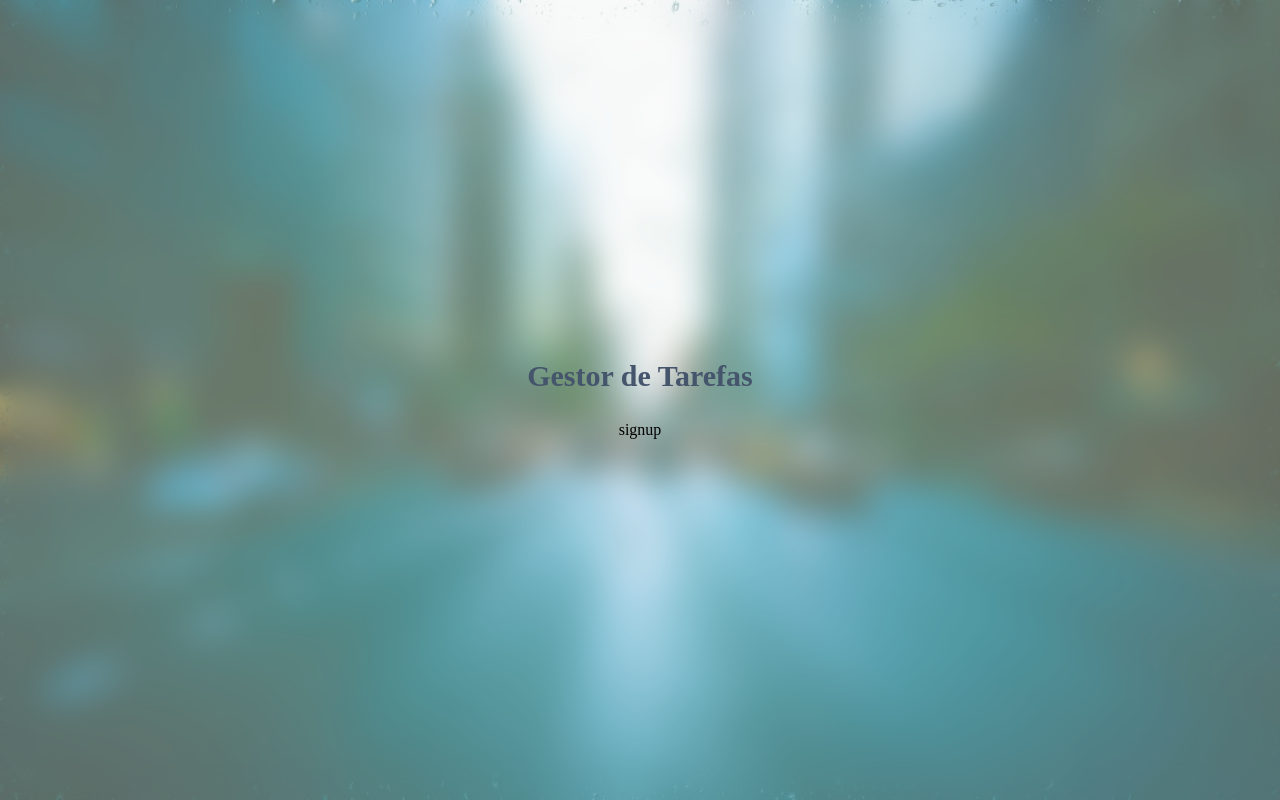
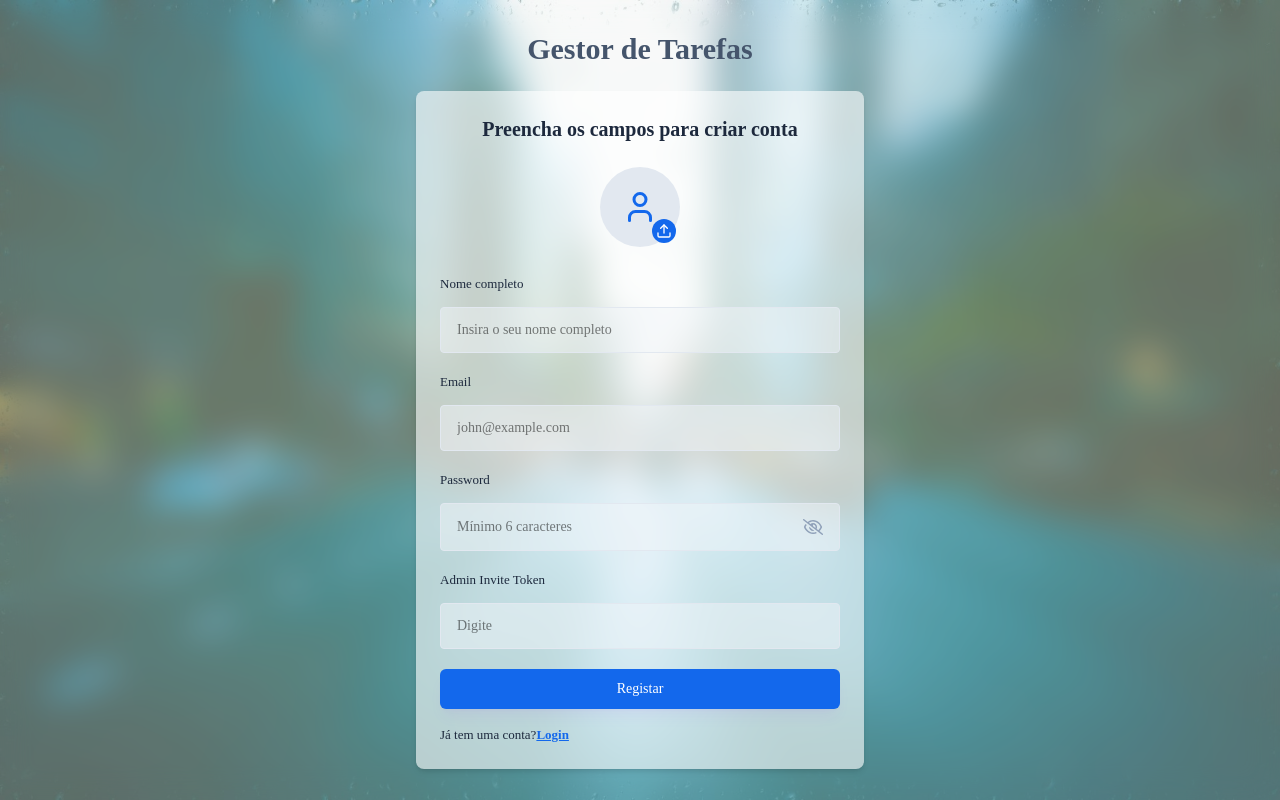
Before and after one commit to luisolivei/GestorTarefas, a React (Vite) app in the folder frontend/Gestor-Tarefas/: page /signUp in a window 1280 px wide. Built offline with nearby package versions, Linux system fonts and the light colour scheme.

Commit message:
Adicionar seletor de foto de perfil e melhorar o formulário de registo
Adicionar componente para seleção de foto de perfil e atualizar o formulário de registo com novos campos e validação

```diff
--- /dev/null
+++ b/frontend/Gestor-Tarefas/src/components/Inputs/ProfilePhotoSelector.jsx
@@ -0,0 +1,48 @@
+import { useState, useRef } from 'react';
+import { LuUser, LuUpload, LuTrash } from 'react-icons/lu';
+
+const ProfilePhotoSelector = ({ image, setImage }) => {
+	const inputRef = useRef(null);
+	const [previewUrl, setPreviewUrl] = useState(null);
+
+	const handleImageChange = event => {
+		const file = event.target.files[0];
+		if (file) {
+			setImage(file);
+
+			const preview = URL.createObjectURL(file);
+			setPreviewUrl(preview);
+		}
+	};
+
+	const handleRemoveImage = () => {
+		setImage(null);
+		setPreviewUrl(null);
+	};
+
+	const onChooseFile = () => {
+		inputRef.current.click();
+	};
+	return <div className='flex flex-col items-center mb-6'>
+			<input type='file' accept='image/*' ref={inputRef} onChange={handleImageChange} className='hidden' />
+			{!image ? (
+				<div className='w-20 h-20 flex items-center justify-center bg-slate-200 rounded-full relative cursor-pointer'>
+					<LuUser className='text-4xl text-primary' />
+
+					<button type='button' className='w-6 h-6 flex items-center justify-center bg-primary text-white rounded-full absolute bottom-1 right-1 cursor-pointer' onClick={onChooseFile}>
+						<LuUpload/>
+					</button>
+				</div>
+			) : (
+				<div className='relative'>
+					<img src={previewUrl} alt='profile photo' className='w-20 h-20 object-cover rounded-full' />
+					<button type='button' className='w-8 h-8 flex items-center justify-center bg-red-500 text-white rounded-full absolute -bottom-1 -right-1  ' onClick={handleRemoveImage}>
+						<LuTrash />
+					</button>
+				</div>
+			)}
+		</div>
+
+};
+
+export default ProfilePhotoSelector;
--- a/frontend/Gestor-Tarefas/src/pages/Auth/SignUp.jsx
+++ b/frontend/Gestor-Tarefas/src/pages/Auth/SignUp.jsx
@@ -1,11 +1,83 @@
-import AuthLayout from "../../components/layouts/AuthLayout"
+import { useState } from 'react';
+import AuthLayout from '../../components/layouts/AuthLayout';
+import ProfilePhotoSelector from '../../components/Inputs/ProfilePhotoSelector';
+import Input from '../../components/Inputs/Input';
+import { validateEmail } from '../../utils/helper';
+import { Link } from 'react-router-dom';
 
 const SignUp = () => {
-  return <AuthLayout>
-    <div>
-      signup
-    </div>
-  </AuthLayout>
-}
+	const [profilePicture, setProfilePicture] = useState(null);
+	const [fullName, setFullName] = useState('');
+	const [email, setEmail] = useState('');
+	const [password, setPassword] = useState('');
+	const [adminInviteToken, setAdminInviteToken] = useState('');
 
-export default SignUp
+	const [error, setError] = useState(null);
+
+	const handleSignUp = async e => {
+		e.preventDefault(); // Evita o comportamento padrão de recarregar a página ao submeter o formulário
+
+		// Valida o email; se for inválido, define a mensagem de erro
+		if (!fullName) {
+			setError('Por favor, insira o seu nome.');
+			return;
+		}
+
+		// Verifica se a password foi inserida
+		if (!validateEmail(email)) {
+			setError('Por favor, insira o seu email.');
+			return;
+		}
+
+		// Verifica se a password foi inserida
+		if (!password) {
+			setError('Por favor, insira uma senha.');
+			return;
+		}
+
+		// Limpa qualquer erro anterior
+		setError('');
+
+		// Aqui podes adicionar a lógica para registar o utilizador (ex: chamada à API)
+	};
+	return (
+		<AuthLayout>
+			<div className='w-full max-w-md mx-auto bg-white/60 p-6 rounded-lg shadow-md'>
+				<h3 className='text-center text-xl font-semibold text-slate-800 mb-6'>Preencha os campos para criar conta</h3>
+
+				<form onSubmit={handleSignUp}>
+					<ProfilePhotoSelector image={profilePicture} setImage={setProfilePicture} />
+
+					<div>
+						<Input value={fullName} onChange={({ target }) => setFullName(target.value)} label='Nome completo' placeholder='Insira o seu nome completo' type='text' />
+						{/* Campo de email */}
+						<Input value={email} onChange={({ target }) => setEmail(target.value)} label='Email' placeholder='john@example.com' type='text' />
+
+						{/* Campo de password */}
+						<Input value={password} onChange={({ target }) => setPassword(target.value)} label='Password' placeholder='Mínimo 6 caracteres' type='password' />
+
+						{/* Campo de admin invite token */}
+						<Input value={adminInviteToken} onChange={({ target }) => setAdminInviteToken(target.value)} label='Admin Invite Token' placeholder='Digite' type='text' />
+					</div>
+					{/* Mensagem de erro */}
+					{error && <p className='text-red-500 text-sm mt-2'>{error}</p>}
+
+					{/* Botão de submissão do formulário */}
+					<button type='submit' className='btn-primary'>
+						Registar
+					</button>
+
+					{/* Link para a página de registo */}
+					<p className='text-[13px] text-slate-800 mt-3'>
+						Já tem uma conta?{''}
+						<Link className='font-semibold text-[13px] text-primary underline' to='/login'>
+							Login
+						</Link>
+					</p>
+				</form>
+			</div>
+		</AuthLayout>
+	);
+};
+
+export default SignUp;
```
